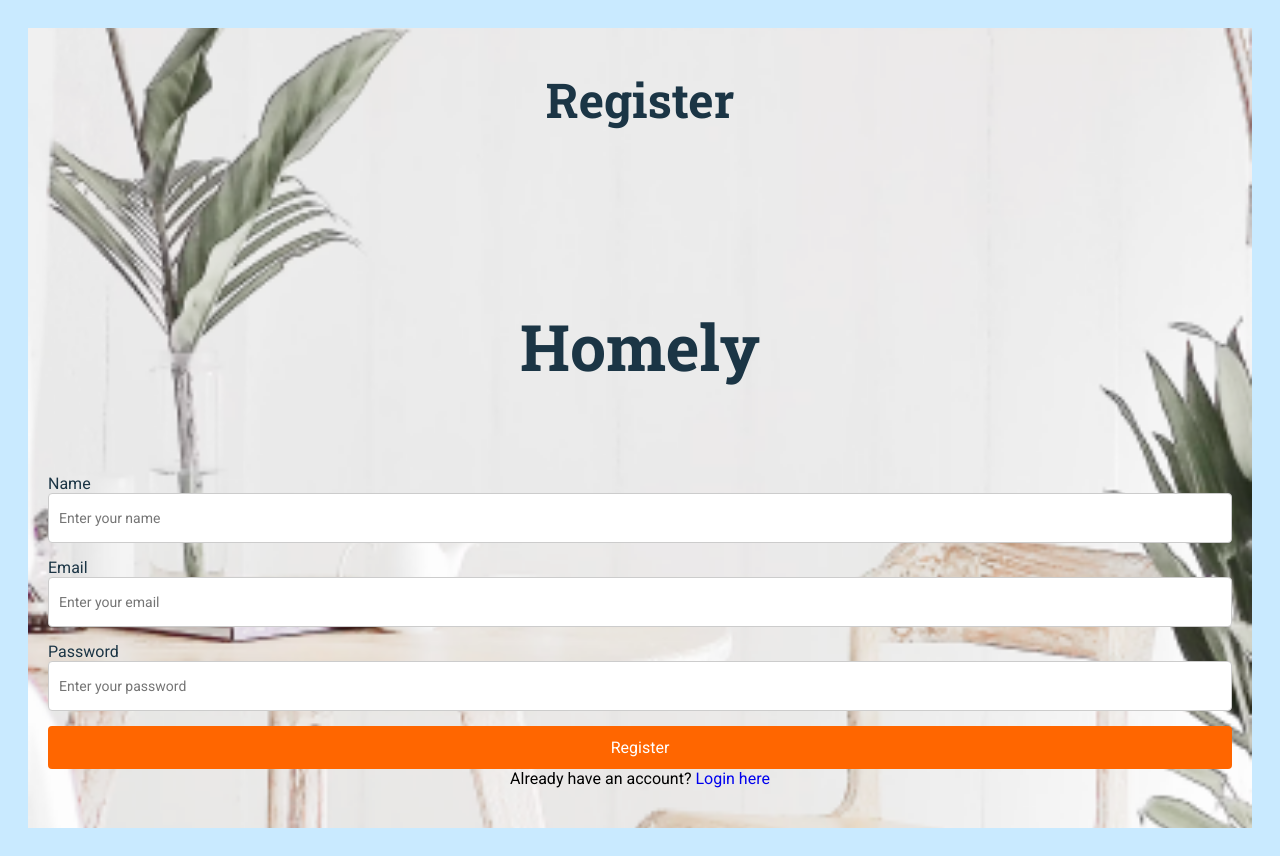
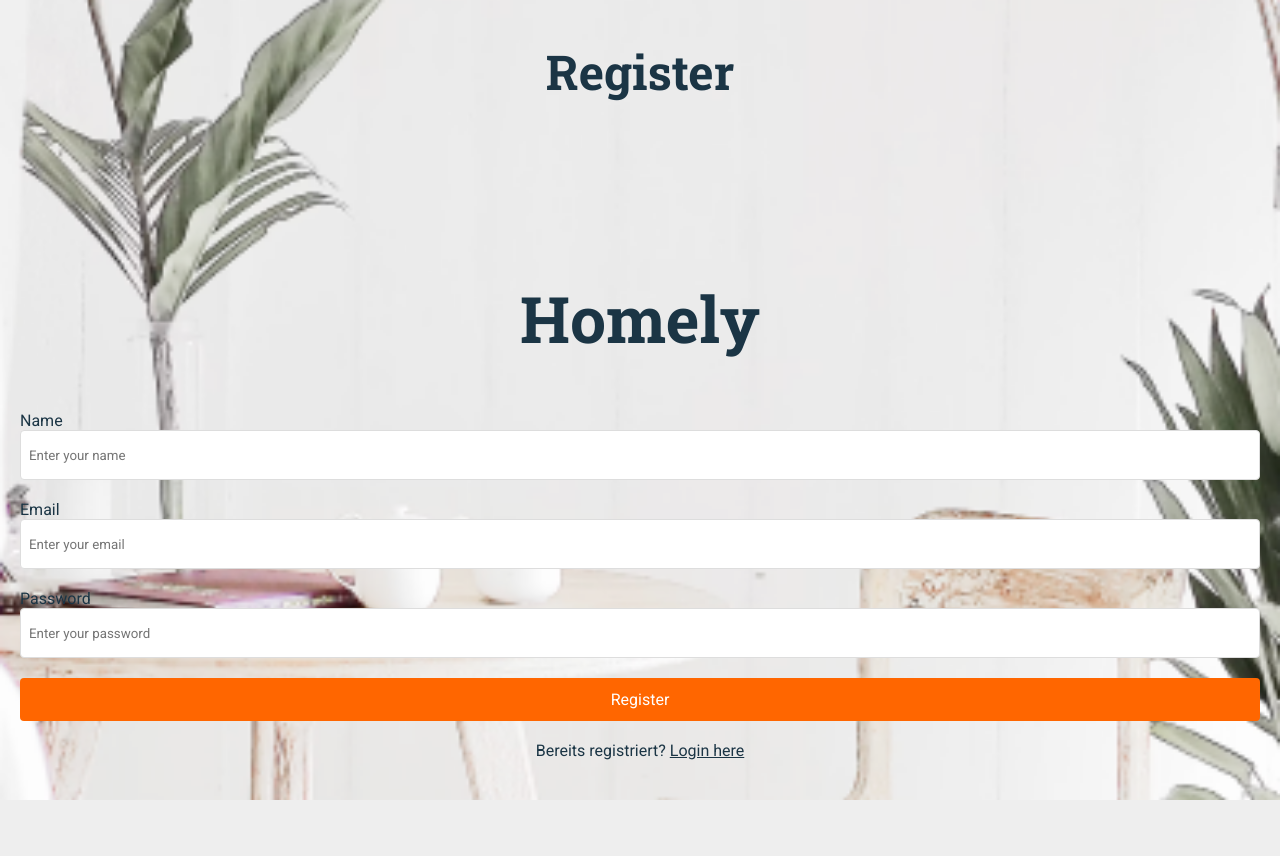
Before and after one commit to nickschnee/2025_im4_beispielprojekt_homely, a PHP site: page /register.html in a window 1280 px wide. After the commit the page ends 800 px from the top, so only its background shows below. Run offline with PHP 8.4, Linux system fonts and the light colour scheme.

Commit message:
:lipstick: fix css

```diff
--- a/css/login_register.css
+++ b/css/login_register.css
@@ -34,22 +34,8 @@
 }
 
 .form-group {
-  margin-bottom: 15px;
   text-align: left;
-}
-
-.form-input {
-  width: 100%;
-  padding: 10px;
-  border: 1px solid #ccc;
-  border-radius: 4px;
-  font-size: 14px;
-}
-
-.form-input:focus {
-  border-color: #19324c;
-  outline: none;
-  box-shadow: 0 0 4px rgba(25, 50, 76, 0.2);
+  padding-bottom: var(--spacing-s);
 }
 
 /* Button Styling */
@@ -68,3 +54,8 @@
 .form-button:hover {
   background-color: #e65a00;
 }
+
+.form-link {
+  font-size: var(--type-size-body);
+  margin-top: var(--spacing-s);
+}
--- a/css/nav.css
+++ b/css/nav.css
@@ -6,13 +6,11 @@
   display: flex;
   justify-content: space-between;
   align-items: center;
-  background: white;
   position: fixed;
   bottom: 30px;
   left: 0;
   right: 0;
   margin: 0 auto;
-  background-color: #c9eaff;
 }
 
 .nav-link {
--- a/css/style.css
+++ b/css/style.css
@@ -12,7 +12,6 @@ body {
   min-height: 100vh;
   width: 100vw;
   overflow-x: hidden;
-  padding: var(--spacing-l);
   font-family: var(--type-family-body);
 }
 
@@ -41,7 +40,11 @@ h3 {
 }
 
 a {
-  text-decoration: none;
+  color: var(--color-neutral-text);
+}
+
+p {
+  color: var(--color-neutral-text);
 }
 
 input {
@@ -57,7 +60,8 @@ input {
 label {
   font-family: var(--type-family-body);
   color: var(--color-neutral-text);
-  margin-bottom: var(--spacing-s);
+  font-weight: var(--type-weight-label);
+  padding-bottom: var(--spacing-s);
 }
 
 .category-section {
--- a/login.html
+++ b/login.html
@@ -24,7 +24,7 @@
       <!-- Login Form -->
       <form id="loginForm" class="login-form">
         <div class="form-group">
-          <label for="email" class="">Email</label>
+          <label for="email" class="">E-Mail</label>
           <input
             type="email"
             id="email"
@@ -46,7 +46,7 @@
         <button type="submit" class="form-button">
           Anmelden oder registrieren
         </button>
-        <p>
+        <p class="form-link">
           Noch kein Account?
           <a href="register.html">Jetzt registrieren</a>.
         </p>
--- a/register.html
+++ b/register.html
@@ -52,7 +52,9 @@
           />
         </div>
         <button type="submit" class="form-button">Register</button>
-        <p>Already have an account? <a href="login.html">Login here</a></p>
+        <p class="form-link">
+          Bereits registriert? <a href="login.html">Login here</a>
+        </p>
       </form>
     </div>
     <script src="js/register.js"></script>
```
